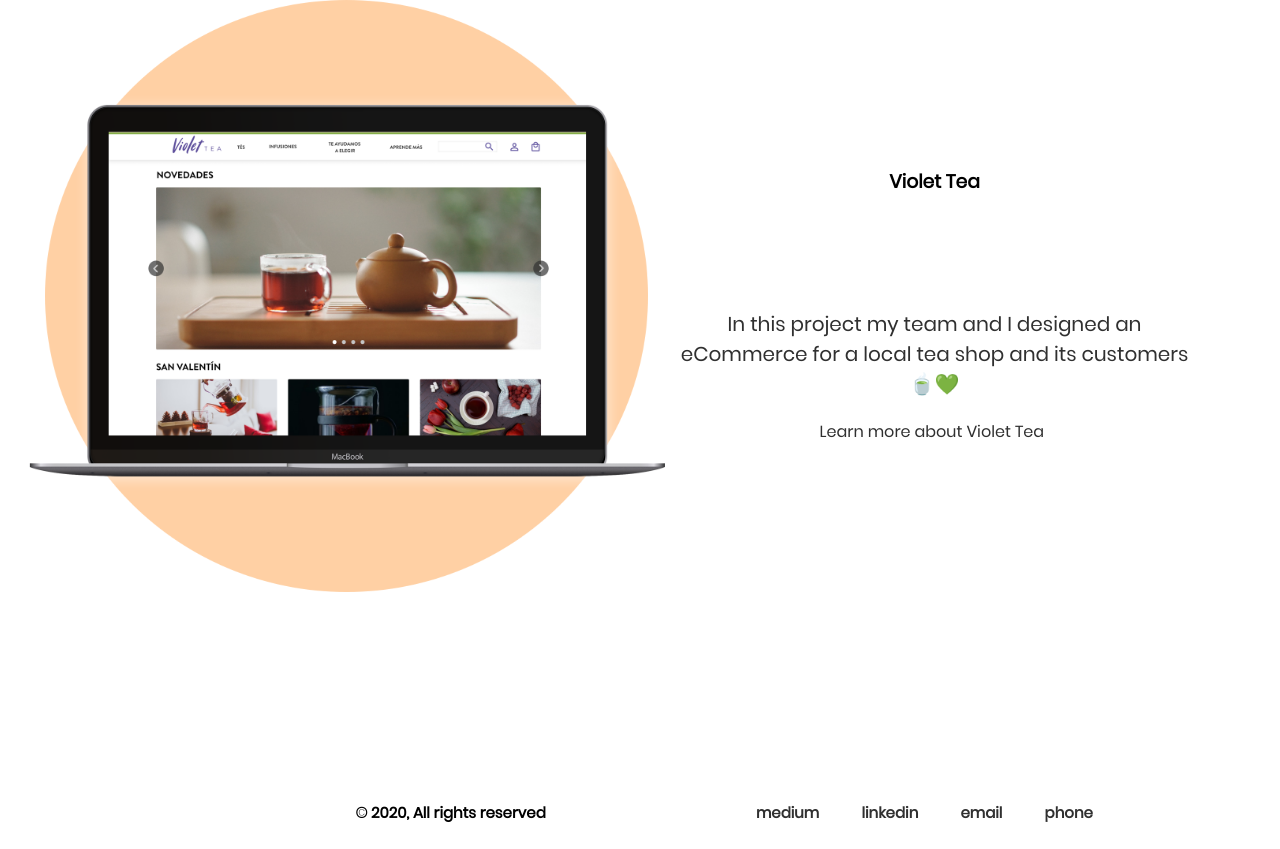
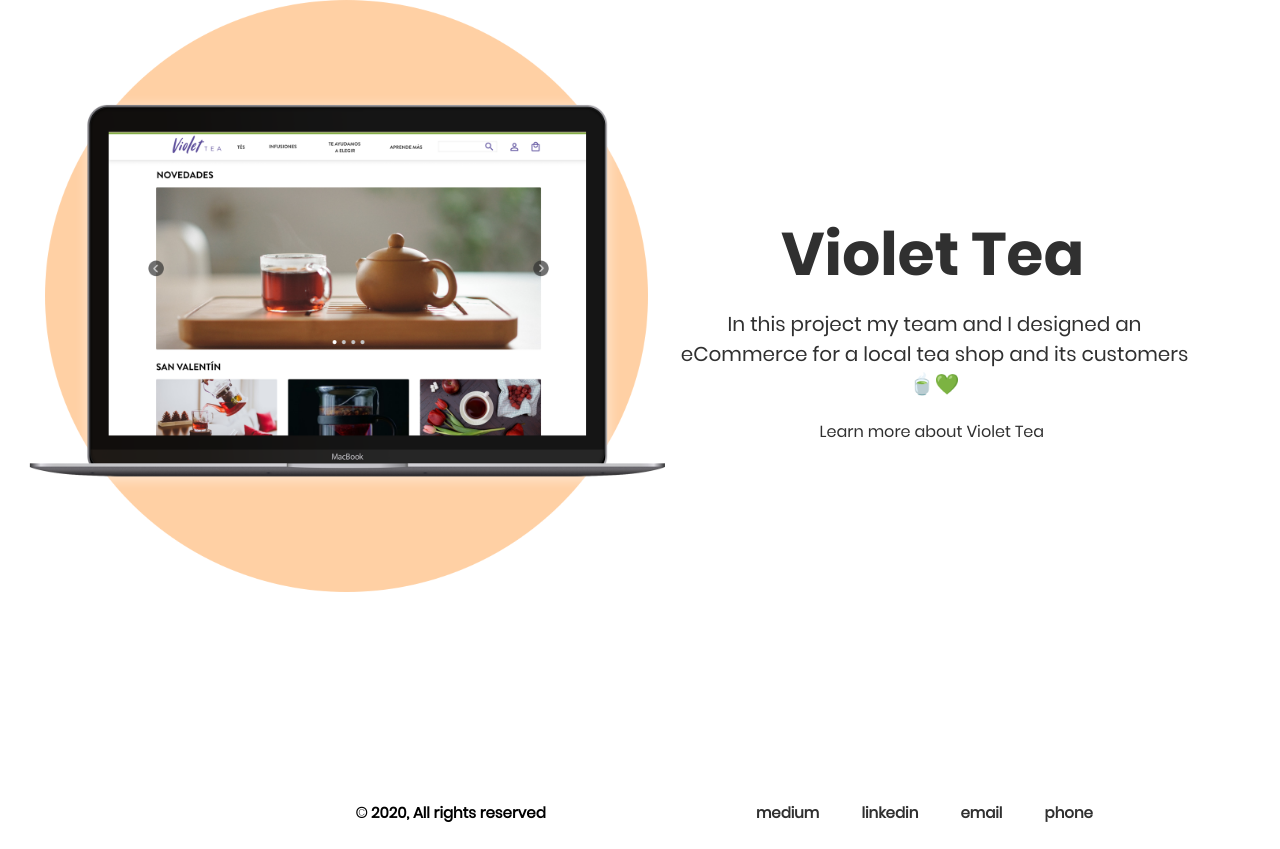
Before and after one commit to Ariadna-Rojas/Portfolio, a plain HTML site: page index.html in a window 1280 px wide. Shown: the part 2504-3353 px from the top of the page. Drawn offline with Linux system fonts and the light colour scheme.

Commit message:
Portfolio new version

```diff
--- a/css/style.css
+++ b/css/style.css
@@ -214,6 +214,12 @@ h1 {
     padding-right: 4px;
 }
 
+h3 {
+    font-size: 60px;
+    font-family: "Poppins-Bold", sans-serif;
+    color: rgb(48, 48, 48);
+    padding-right: 4px;
+}
 
 p {
     font-size: 20px;
```
